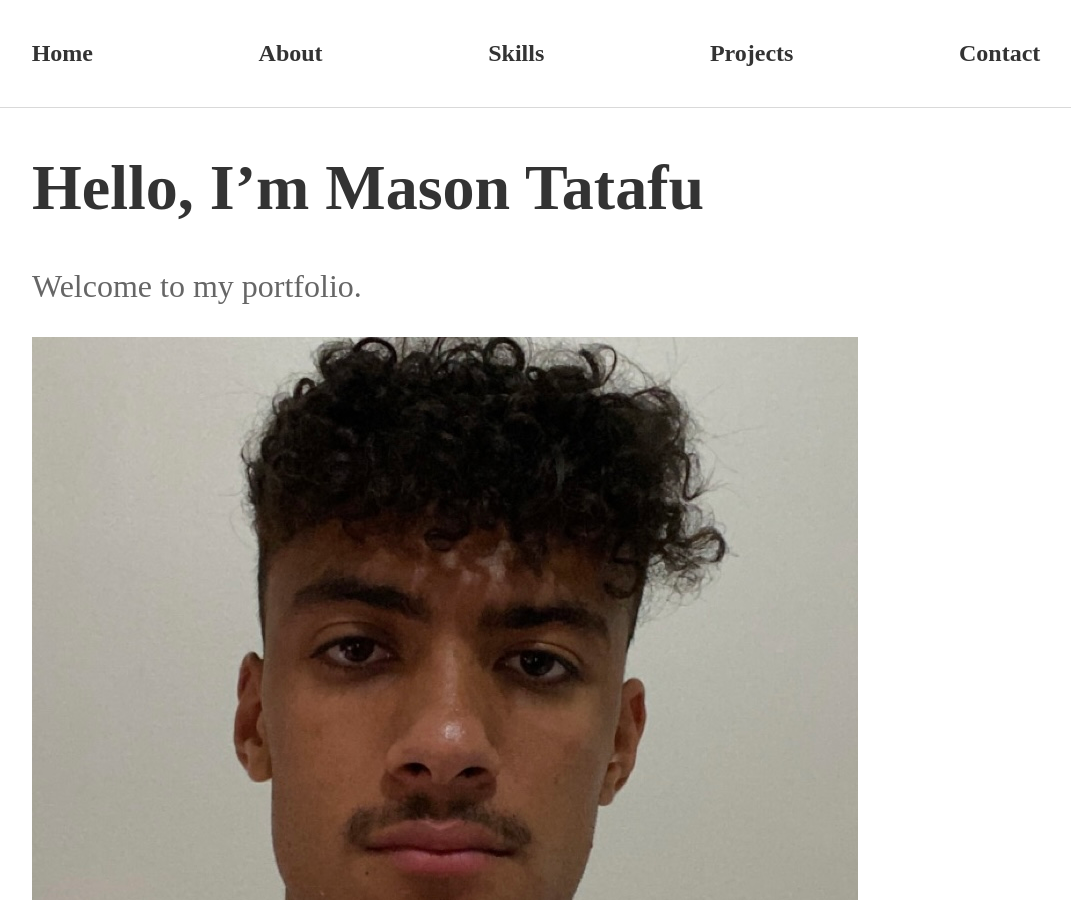
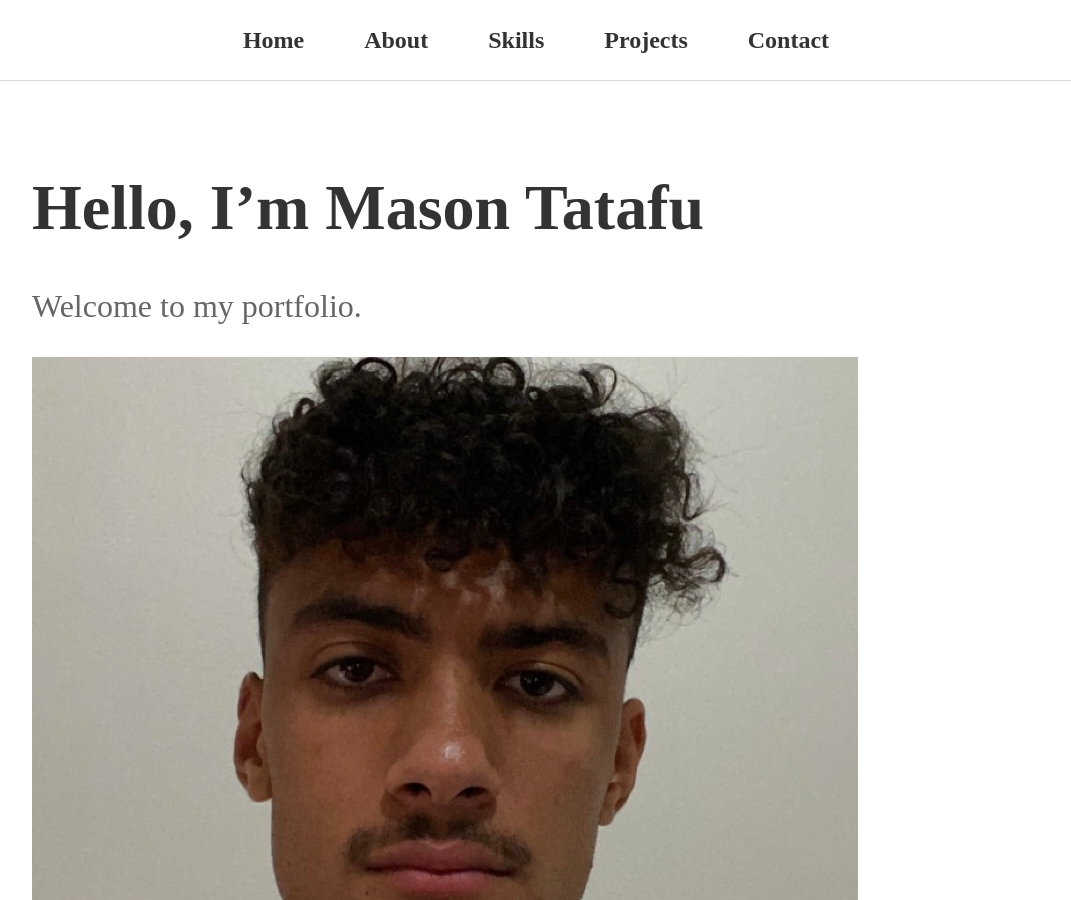
Before and after one commit to masontatafu/masontatafu.github.io, a Jekyll site: the page built from index.md, in a window 1280 px wide and 900 px high. Shown: the whole window, without its empty margins (104-1175 px from the left). Built offline with Jekyll 4.4.1, drawn with Linux system fonts in a browser that asks for light colours.

Commit message:
Update style.css

```diff
--- a/assets/style.css
+++ b/assets/style.css
@@ -1,13 +1,16 @@
 /* ===== NAVIGATION BAR STYLES ===== */
 nav {
     background-color: transparent; /* Blue background */
-    padding: 40px 0; /* Vertical padding */
+    height: 80px; /* Vertical padding */
     width: 100%; /* Full width */
     position: fixed; /* Fix it to the top of the page */
     top: 0;
     left: 0;
     z-index: 1000; /* Ensures it stays on top */
     border-bottom: 1px solid rgba(128,128,128,0.3); /* subtle grey line */
+    display: flex;
+    align-items: center;
+    justify-content: center;
 }
 
 /* Flexbox to spread links evenly */
@@ -59,7 +62,9 @@ h1 {
     display: flex;
     align-items: center; /* Center elements vertically */
     justify-content: space-between; /* Space out text and image */
-    height: 100vh; /* Full viewport height */
+    min-height: 100vh;
+    margin-top: 100px;
+
 }
 
 /* Text Section */
@@ -110,5 +115,5 @@ body {
     align-items: center; /* Centers everything vertically */
     justify-content: center;
     height: 100vh; /* Full screen height */
-    padding: 100px 10% 0;
+    padding: 120px 10% 0;
 }
```
